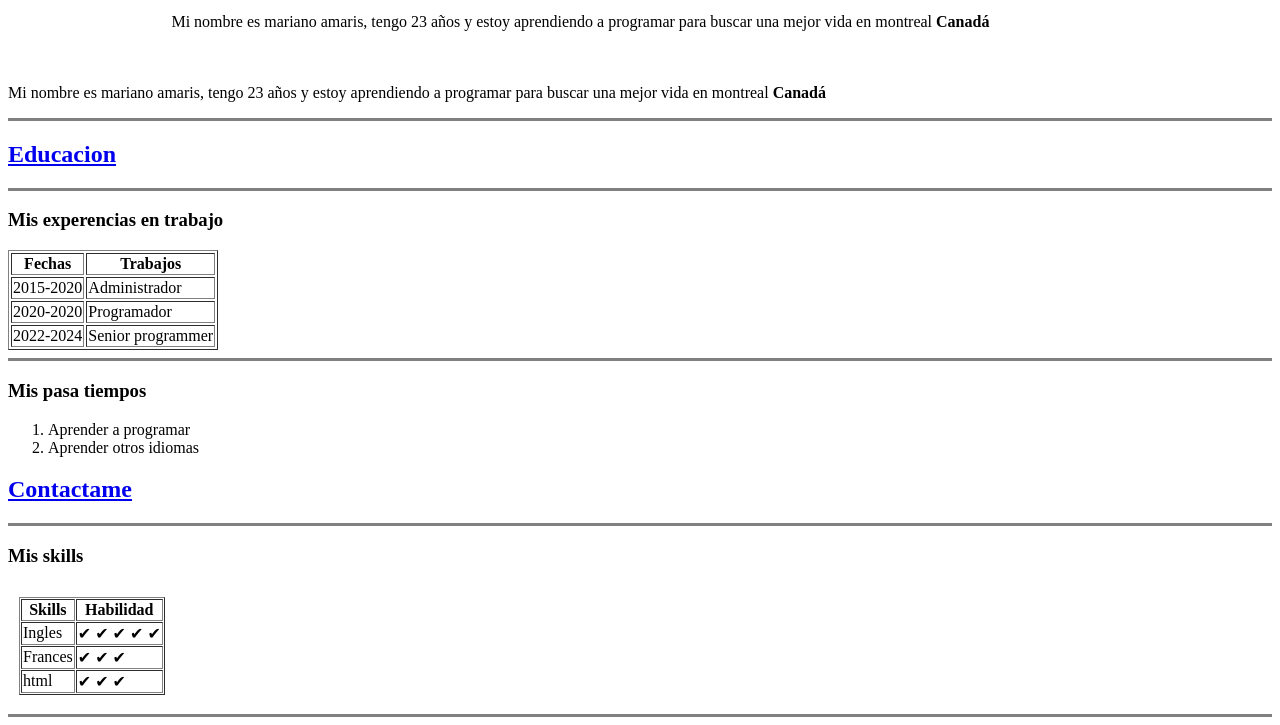
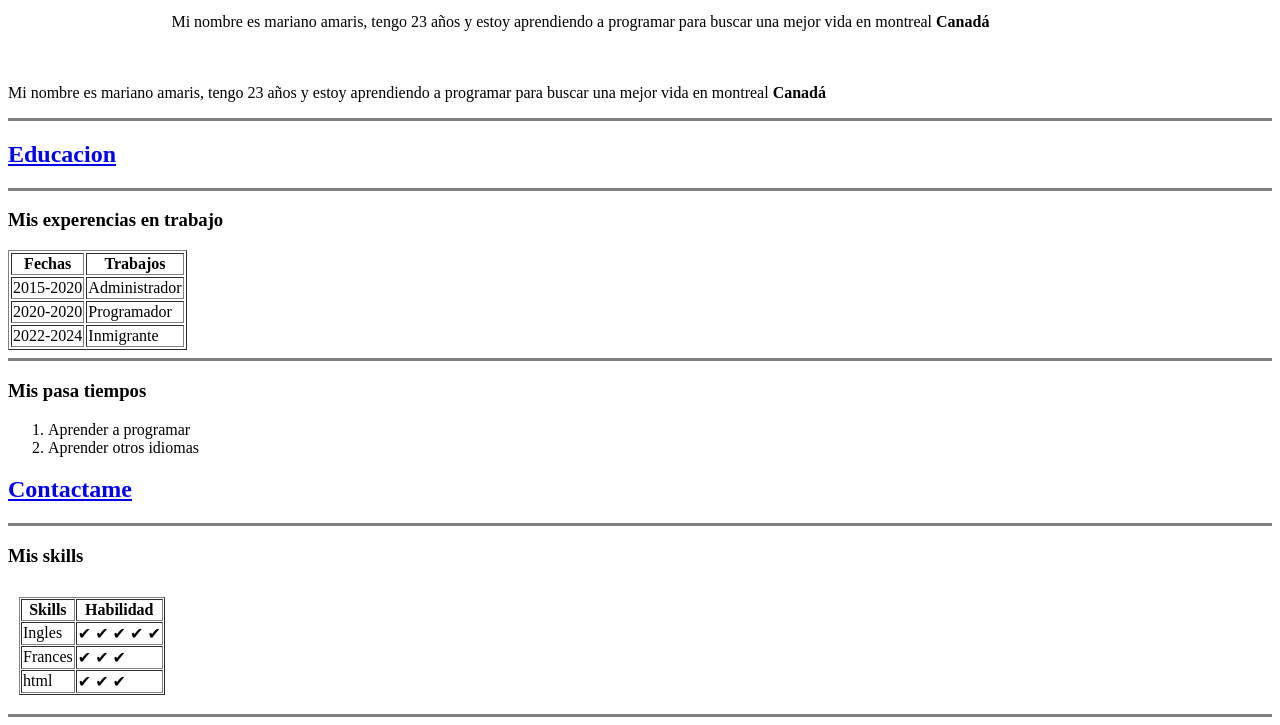
Before and after one commit to marianoamaris1/Hoja-de-vida, a plain HTML site: page index.html in a window 1280 px wide. Shown: the part 130-855 px from the top of the page. Drawn offline with Linux system fonts and the light colour scheme.

Commit message:
Update index.html

```diff
--- a/index.html
+++ b/index.html
@@ -48,7 +48,7 @@
     </tr>
     <tr>
       <td>2022-2024</td>
-      <td>Senior programmer</td>
+      <td>Inmigrante</td>
     </tr>
   </table>
 
```
